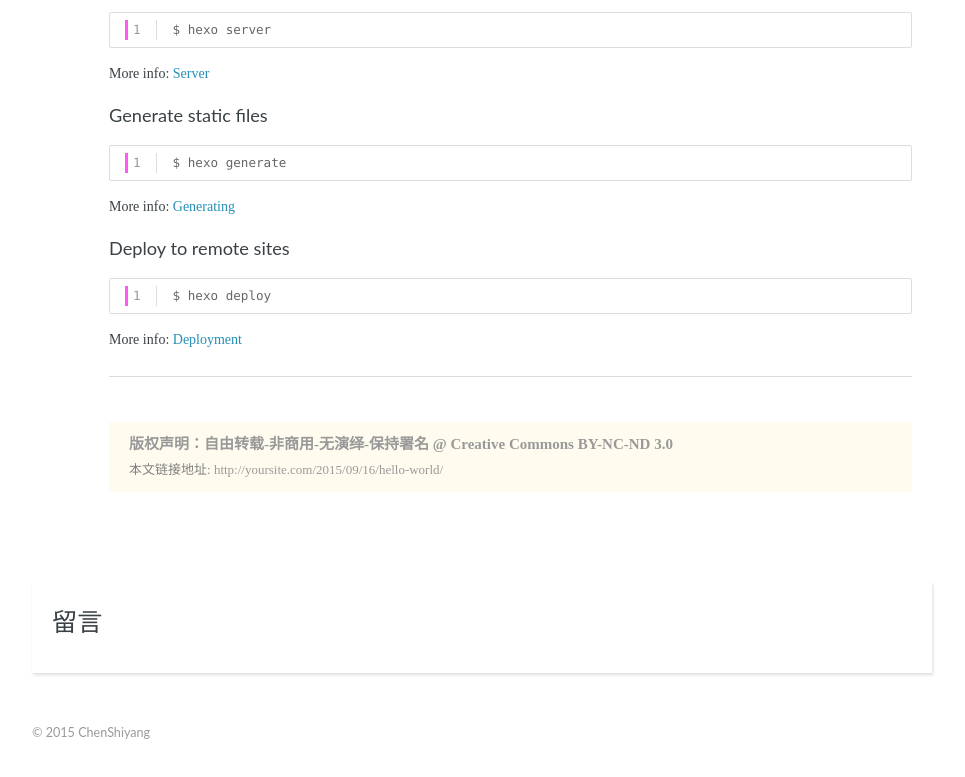
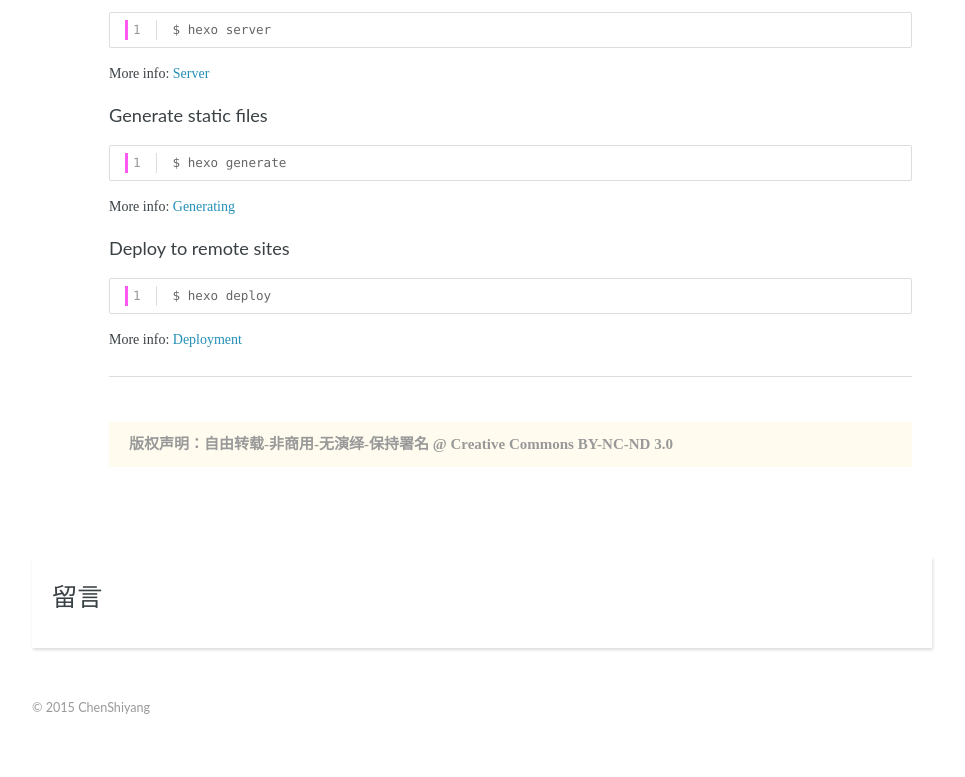
Before and after one commit to chenshiyang/chenshiyang.github.io, a plain HTML site: page 2015/09/16/hello-world/index.html in a window 1280 px wide. Shown: the part 529-1306 px from the top of the page, without its empty margins (8-973 px from the left). Drawn offline with Linux system fonts and the light colour scheme; a script that the page names is missing.

Commit message:
Site updated: 2015-09-16 15:21:44

```diff
--- a/2015/09/16/hello-world/index.html
+++ b/2015/09/16/hello-world/index.html
@@ -110,13 +110,6 @@
 
               <span class="claim">版权声明：自由转载-非商用-无演绎-保持署名 @ Creative Commons BY-NC-ND 3.0</span>
 
-
-              <span class="from-link">
-                <em>本文链接地址:</em>
-                <a href="/2015/09/16/hello-world/">
-                  http://yoursite.com/2015/09/16/hello-world/
-                </a>
-              </span>
 
           </div>
 
```
Also changed, not shown: about/index.html (+0 -7 lines).
